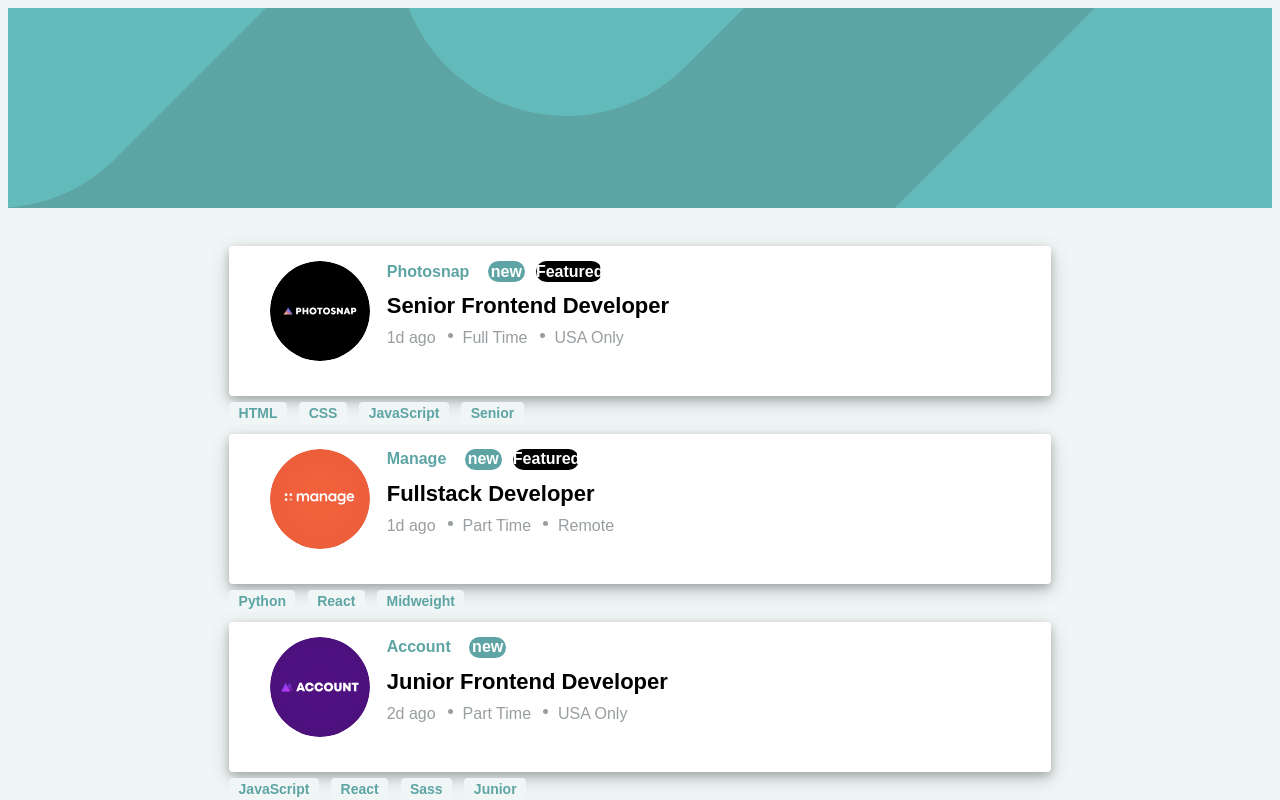
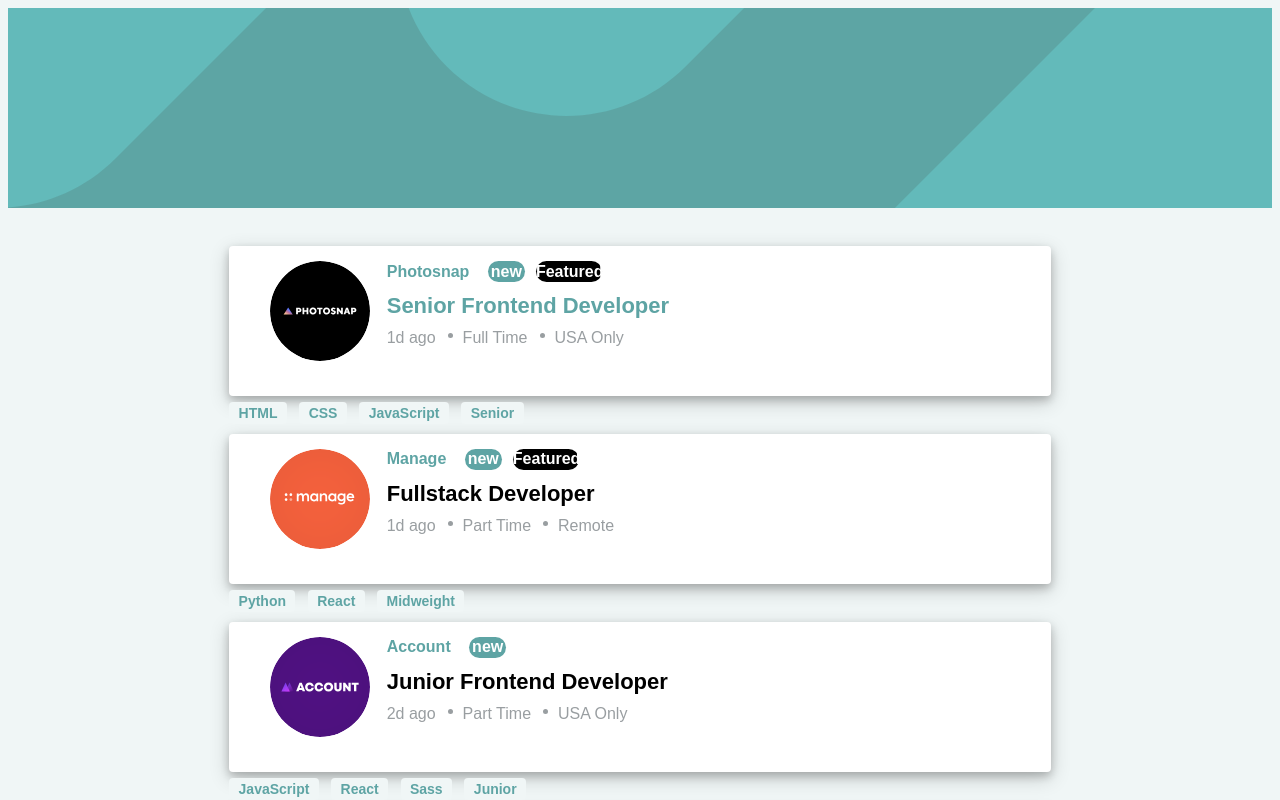
Before and after one commit to alanicio/angular-static-job-listing, an Angular app: page / in a window 1280 px wide. In both pictures the pointer is over the element "Senior Frontend Developer". Shown: the top 800 px of the page. Built offline with nearby package versions, Linux system fonts and the light colour scheme.

Commit message:
hovers agregados

```diff
--- a/src/app/job-card/job-card.component.css
+++ b/src/app/job-card/job-card.component.css
@@ -67,6 +67,11 @@
 	padding-top: 3%;
 	font-weight:bold;
 	font-size: 22px;
+	cursor: pointer;
+}
+
+.position:hover{
+	color: #5ea4a4;
 }
 
 .timesAndPlace{
@@ -116,3 +121,8 @@
 	font-weight: bold;
 	cursor: pointer;
 }
+
+.tags div:hover{
+	background-color: #5ea4a4;
+	color: white;
+}
--- a/src/app/job-list/job-list.component.css
+++ b/src/app/job-list/job-list.component.css
@@ -42,3 +42,7 @@
 	padding-right: 4px;
 	cursor: pointer;
 }
+
+.tagBar .cross:hover{
+	background-color: black;
+}
```
